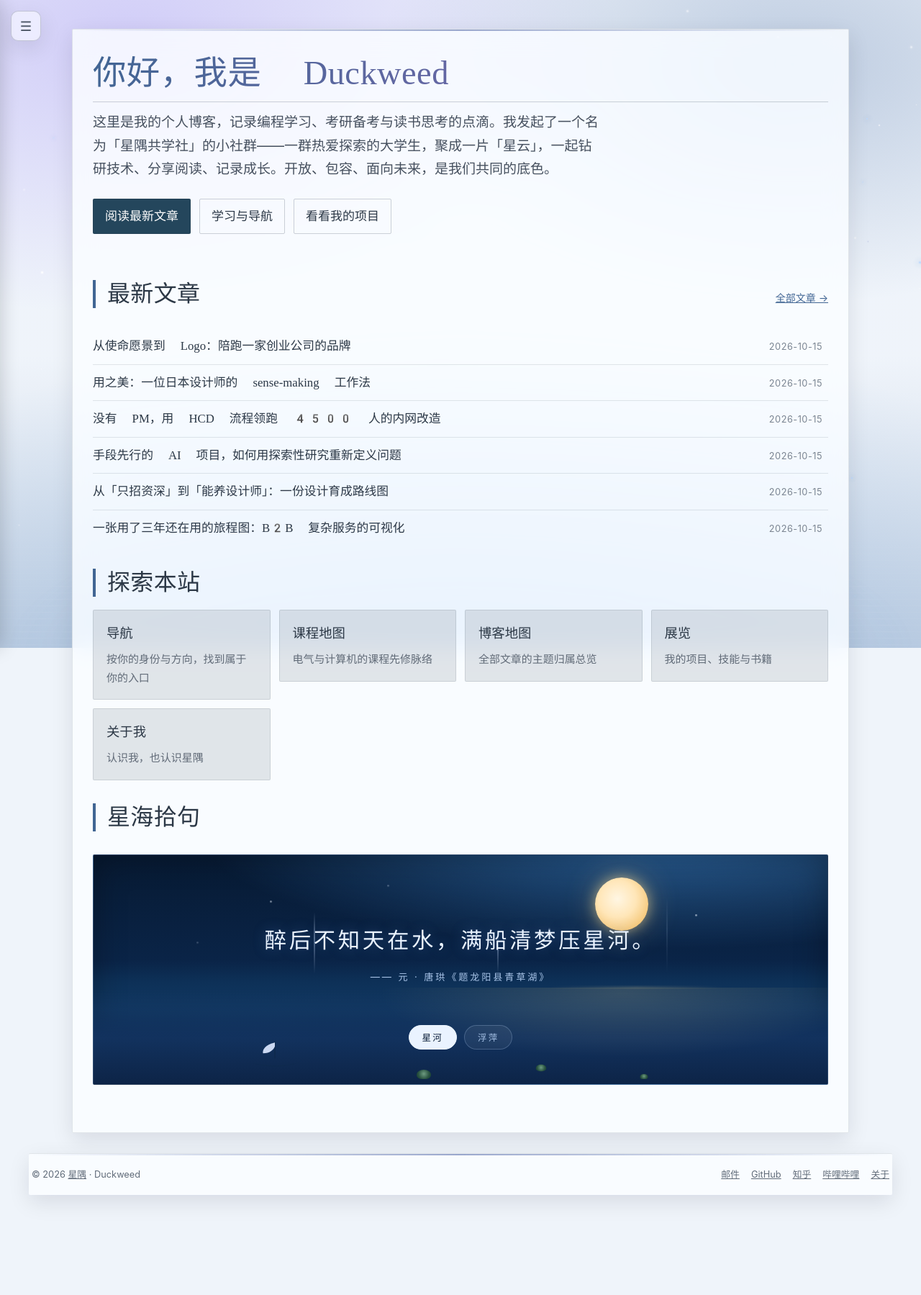
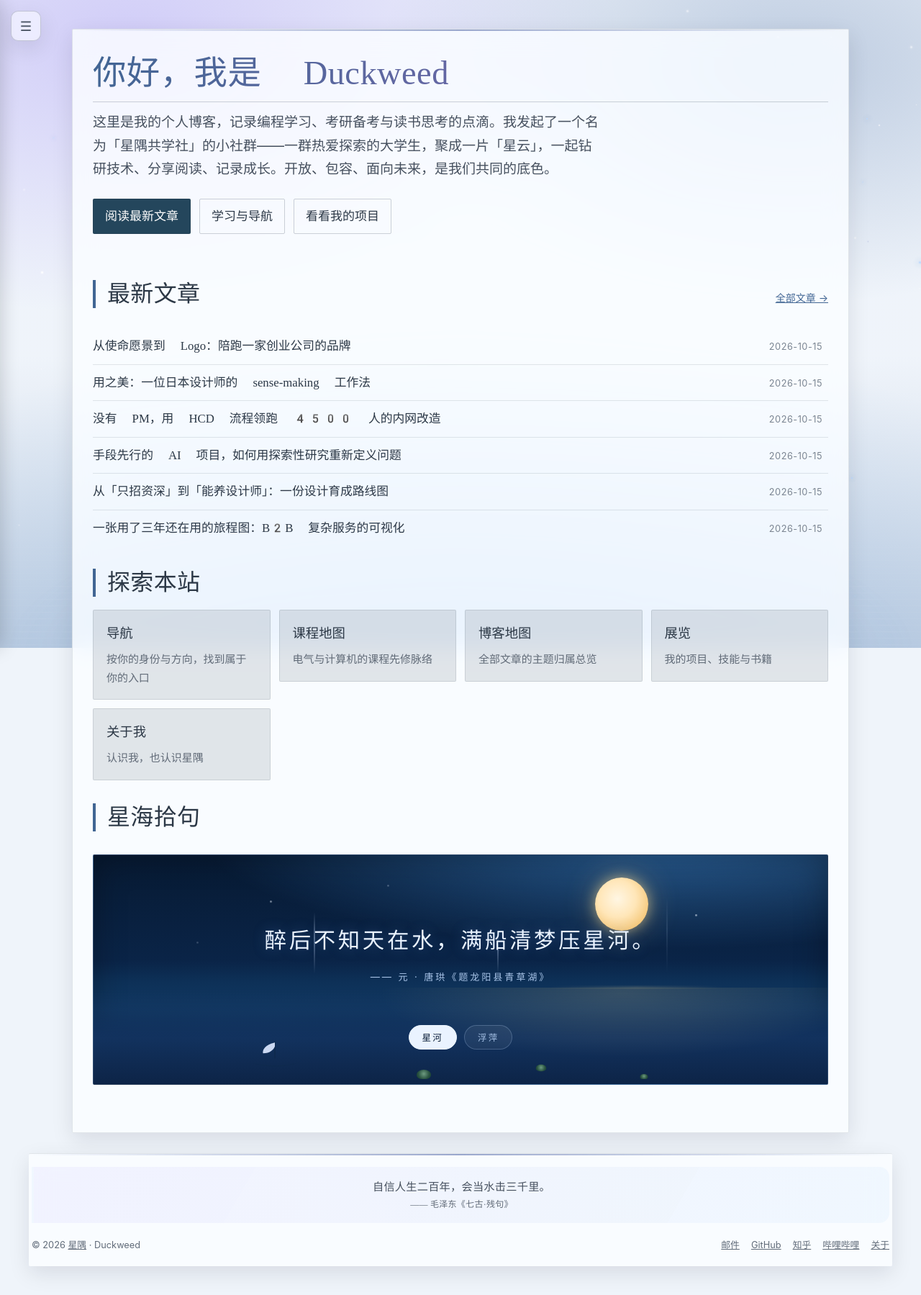
Before and after one commit to Duckweed-yhb/Duckweed-yhb.github.io, a Jekyll site: the page built from index.html, in a window 1280 px wide. Shown: the whole page at 72% size. Built offline with Jekyll 4.4.1, drawn with Linux system fonts in a browser that asks for light colours; comment, search, counter and statistics services are not loaded; before the commit the page ends 1700 px from its top, so only the background shows below that.

Commit message:
恢复页脚诗词并保留紧凑布局

```diff
--- a/_includes/footer.html
+++ b/_includes/footer.html
@@ -1,7 +1,9 @@
 <footer class="site-footer compact-footer" role="contentinfo">
+  <blockquote class="footer-poem"><p>自信人生二百年，会当水击三千里。</p><cite>—— 毛泽东《七古·残句》</cite></blockquote>
   <span>© {{ site.time | date: '%Y' }} <a href="{{ '/' | relative_url }}">{{ site.title | escape }}</a> · Duckweed</span>
   <nav aria-label="页脚链接"><a href="mailto:{{ site.email }}">邮件</a><a href="https://github.com/{{ site.github_username }}">GitHub</a><a href="{{ site.zhihu_url }}">知乎</a><a href="{{ site.bilibili_url }}">哔哩哔哩</a><a href="/about/">关于</a></nav>
 </footer>
 <style>
 .site-footer.compact-footer{box-sizing:border-box;display:flex;justify-content:space-between;align-items:center;flex-wrap:wrap;gap:12px 24px;max-width:1200px;width:100%;margin:28px auto 0;padding:18px 4px;border:0;border-top:1px solid var(--line);border-radius:0;background:transparent;box-shadow:none;color:var(--text-soft);font-size:.8rem;line-height:1.7}.compact-footer nav{display:flex;flex-wrap:wrap;gap:16px}.compact-footer a{color:inherit}.compact-footer a:hover{color:var(--blue)}
+.compact-footer .footer-poem{flex-basis:100%;margin:0 0 8px;padding:0;border:0;text-align:center;color:var(--text-strong);font-family:"Noto Serif SC","Songti SC",SimSun,serif}.compact-footer .footer-poem p{margin:0;font-size:.95rem;line-height:1.9}.compact-footer .footer-poem cite{font-size:.75rem;font-style:normal;color:var(--text-soft)}
 </style>
```
Also changed, not shown: DESIGN.md (+1 -1 lines).
